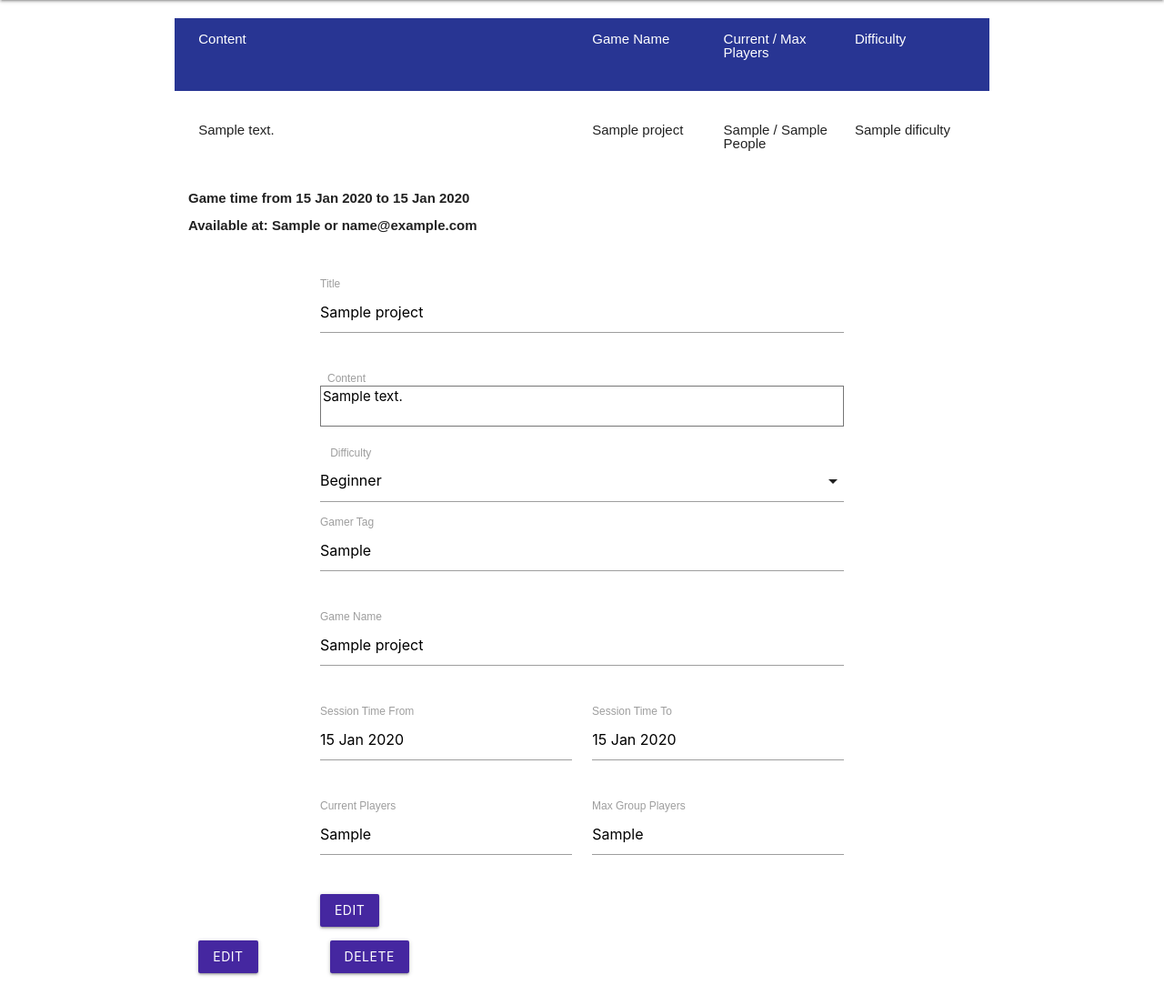
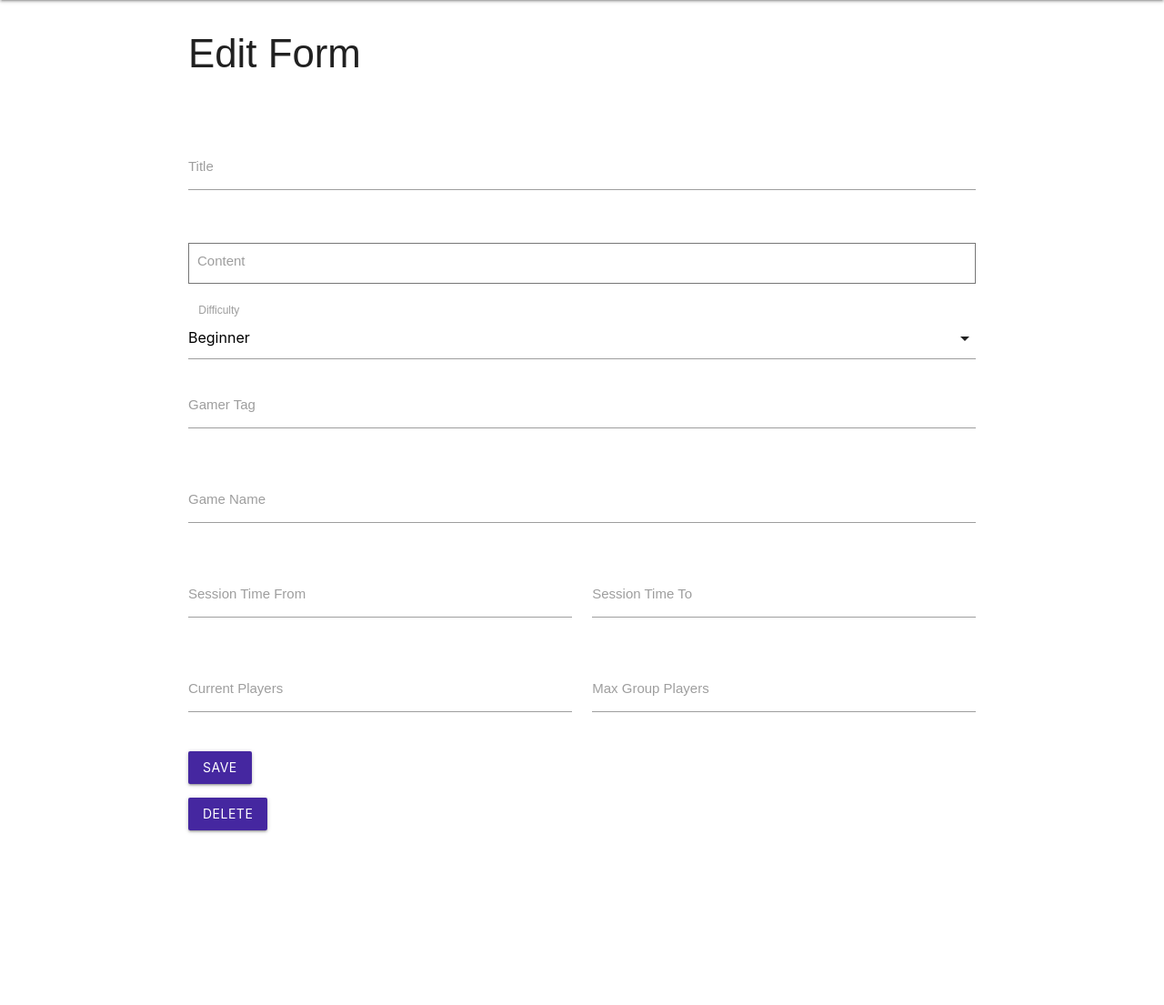
Before and after one commit to mmorrisonlk/gamerGroupFinder, a Node server app: template views/userGroup.handlebars in a window 1280 px wide. Shown: the part 64-1169 px from the top of the page at 91% size. After the commit the page ends 980 px from the top, so only its background shows below. Run offline with Node 20, Linux system fonts and the light colour scheme; the template is opened without the code that fills it: most values are stand-ins (such as "Sample title", 1, 10 or a date in 2020); some libraries are stand-ins or nearby versions.

Commit message:
Formatted buttons and removed extra.

```diff
--- a/public/css/style.css
+++ b/public/css/style.css
@@ -87,6 +87,15 @@
   font-weight: bold;
 }
 
+.delete-container {
+  /* margin: 0 auto;
+  margin-bottom: 15px;
+  padding: 0 15px 0 15px;
+  width: 90%; */
+  margin-top: 0;
+  padding-top: 0;
+}
+
 textarea {
   resize: none;
 }
--- a/server.js
+++ b/server.js
@@ -2,6 +2,7 @@
 const express = require('express');
 const session = require('express-session');
 const exphbs = require('express-handlebars');
+const helpers = require('./utils/helpers');
 const formatDistanceToNow = require('date-fns/formatDistanceToNow');
 
 const app = express();
@@ -10,7 +11,7 @@
 const sequelize = require('./config/connection');
 const SequelizeStore = require('connect-session-sequelize')(session.Store);
 
-var hbs = exphbs.create({});
+var hbs = exphbs.create({ helpers });
 
 hbs.handlebars.registerHelper("formatTime", function(date)
     {
--- a/views/profile.handlebars
+++ b/views/profile.handlebars
@@ -2,6 +2,6 @@
     <h3>Welcome, {{name}}!</h3>
     <div>
         <p>Current email: {{email}}</p>
-        <a href='/editinfo'>Change email/password</a>
+        <div>To view previous group postings, please visit User Groups!</div>
     </div>
 </div>
--- a/views/userGroup.handlebars
+++ b/views/userGroup.handlebars
@@ -1,33 +1,12 @@
-<div class="container indigo darken-3 white-text">
-    <div class="row">
-        <div class="col s6">Content</div>
-        <div class="col s2 right">Difficulty</div>
-        <div class="col s2 right">Current / Max Players</div>
-        <div class="col s2 right">Game Name</div>
-    </div>
+<div class="container">
+  <h3 class="past-groups">Edit Form</h3>
 </div>
 
-<div class="container">
-  <div class="row">
-      <div class="col s5">{{project.content}}</div>
-      <div class="col s2 right">{{project.dificulty}}</div>
-      <div class="col s2 right">{{project.currentPlayers}} / {{project.maxPlayers}} People</div>
-      <div class="col s2 right">{{project.gameName}}</div>
-  </div>
-  <div class="row contact-info">
-      <p class="times">Game time from {{project.timeFrom}} to {{project.timeTo}}</p>
-      <p>Available at: {{project.gamerTag}} or {{project.User.email}}</p>
-  </div>
+{{> groupForm buttonText='Save'}}
 
-  {{> groupForm buttonText='Edit'}}
-
-  <div class="row">
-    <div class="col m2">
-      <button class="btn btn-sm btn-danger" id="edit-btn" data-id="{{post.id}}">EDIT</button>
-    </div>
-    <div class="col m2">
-      <button class="btn btn-sm btn-danger" id="delete-btn" data-id="{{post.id}}">DELETE</button>
-    </div>
+<div class="container delete-container">
+  <div class="col m2">
+    <button class="btn btn-sm btn-danger" id="delete-btn" data-id="{{post.id}}">DELETE</button>
   </div>
 </div>
 <script src="../js/editGroup.js"></script>
```
